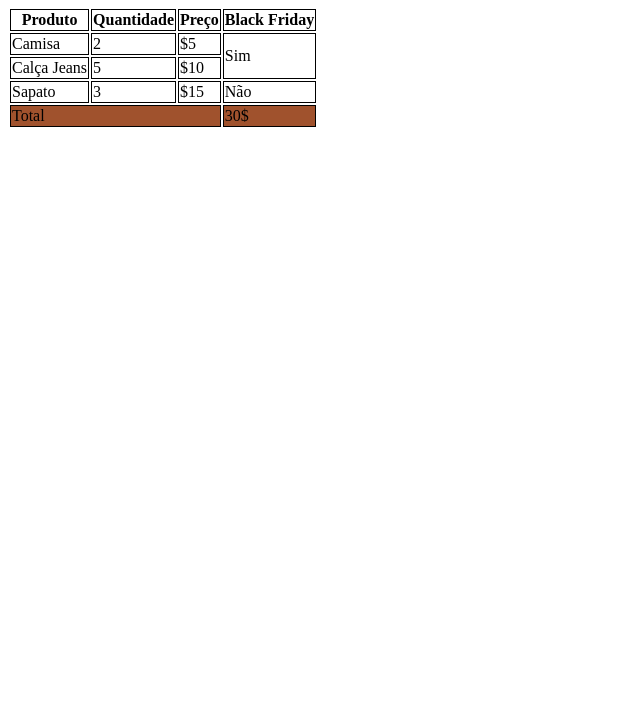
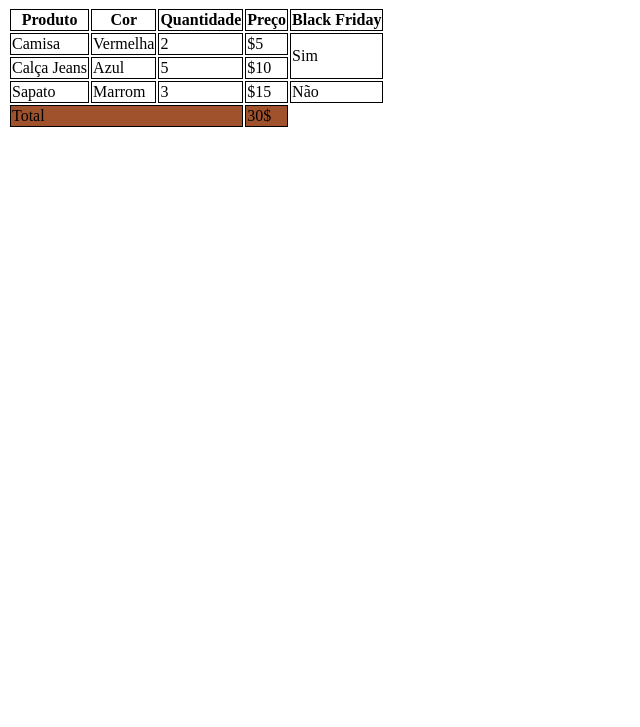
Before and after one commit to ernandes-papa/aula-tabela, a plain HTML site: page index.html in a window 1280 px wide. Shown: the part 73-800 px from the top of the page, without its empty margins (0-640 px from the left). Drawn offline with Linux system fonts and the light colour scheme.

Commit message:
Criando uma nova Coluna de de Cores

```diff
--- a/index.html
+++ b/index.html
@@ -20,6 +20,7 @@
         <thead>
             <tr>
                 <th>Produto</th>
+                <th>Cor</th>
                 <th>Quantidade</th>
                 <th>Preço</th>
                 <th>Black Friday</th>
@@ -29,17 +30,20 @@
         <tbody>
             <tr>
                 <td>Camisa</td>
+                <td>Vermelha</td>
                 <td>2</td>
                 <td>$5</td>
                 <td rowspan="2">Sim</td>
             </tr>
             <tr>
                 <td>Calça Jeans</td>
+                <td>Azul</td>
                 <td>5</td>
                 <td>$10</td>
             </tr>
             <tr>
                 <td>Sapato</td>
+                <td>Marrom</td>
                 <td>3</td>
                 <td>$15</td>
                 <td>Não</td>
```
